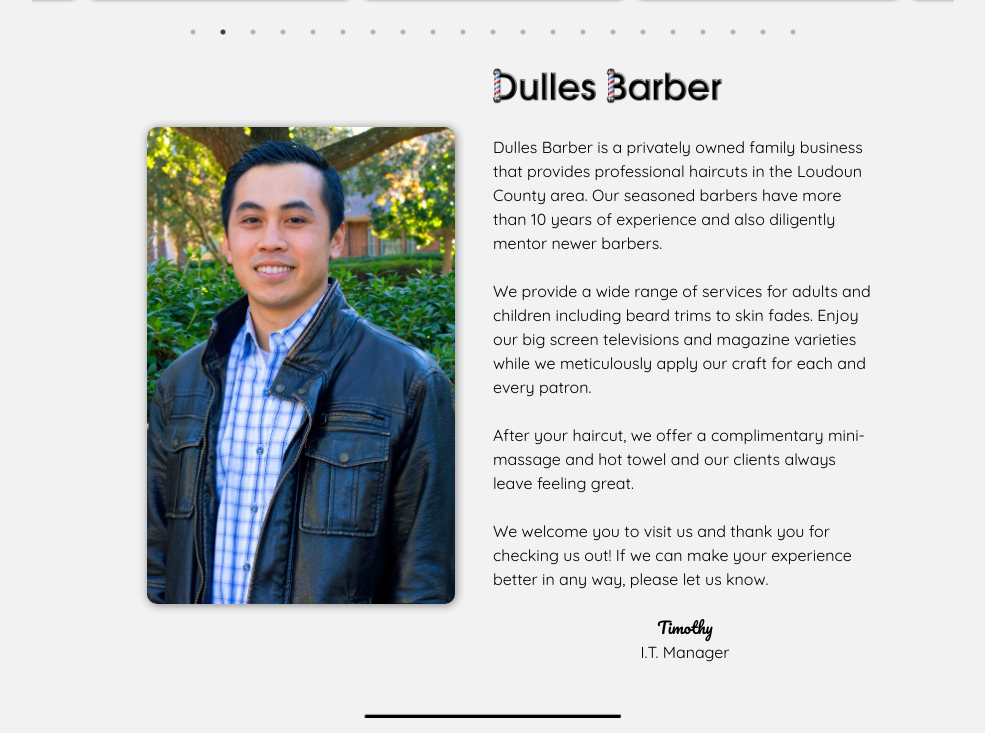
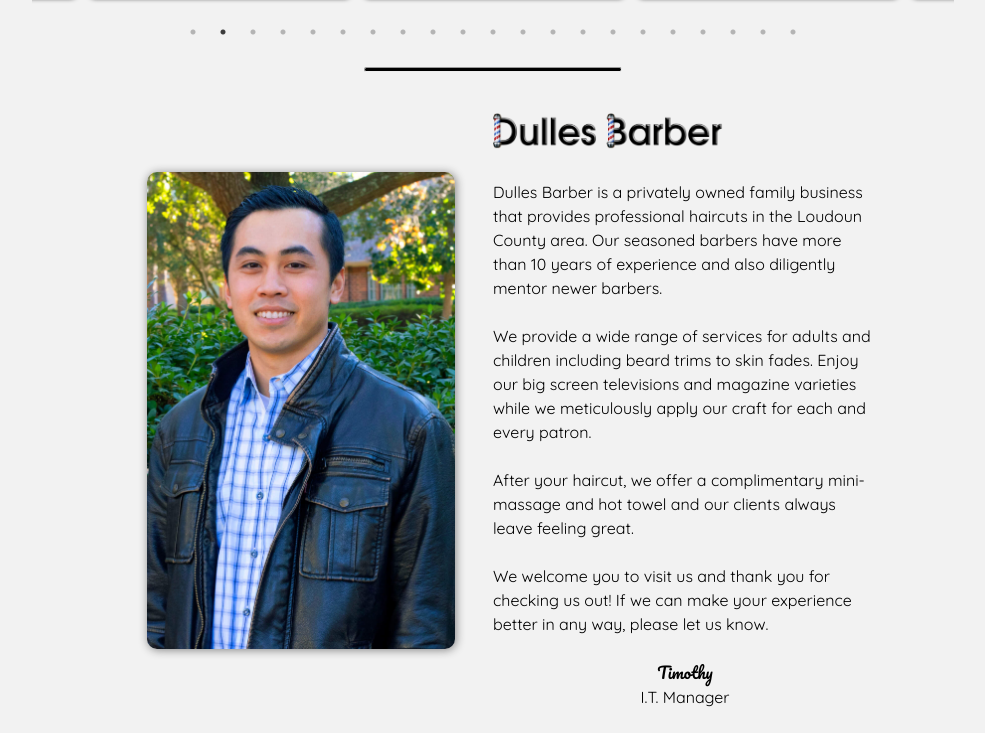
Before and after one commit to timh1203/dulles-barber, a Gatsby site: page / in a window 1280 px wide. Shown: the part 2187-2920 px from the top of the page, without its empty margins (147-1132 px from the left). Built offline with nearby package versions, Linux system fonts and the light colour scheme; Gatsby itself is replaced by a stand-in of ours.

Commit message:
Change hr for About

```diff
--- a/src/components/About.js
+++ b/src/components/About.js
@@ -3,7 +3,9 @@ import styled from 'styled-components'
 import Img from 'gatsby-image'
 
 const About = (props) => (
-  <Section id="about">
+  <Section>
+    <Hr id="about" />
+    <Div>
       <Div1>
         <Img1 fluid={props.profileImage} />
       </Div1>
@@ -24,16 +26,23 @@ const About = (props) => (
           I.T. Manager
         </Span1>
       </Div2>
+    </Div>
   </Section>
 )
 
 const Section = styled.section`
+`
+const Div = styled.div`
   text-align: left;
   display: flex;
   justify-content: center;
+  line-height: 1.4;
+  margin-bottom: 5rem;
   @media (max-width: 400px) {
+    text-align: center;
     flex-direction: column;
     align-items: center;
+    margin-bottom: 2rem;
   }
 `
 const Div1 = styled.div`
@@ -67,6 +76,20 @@ const Img1 = styled(Img)`
     height: 50%;
   }
 `
+const Hr = styled.hr`
+  width: 20%;
+  height: 3px;
+  background: black;
+  border-radius: 20px;
+  margin: 4rem auto;
+  @media (max-width: 769px) {
+    width: 40%;
+    margin: 5rem auto;
+  }
+  @media (max-width: 400px) {
+    width: 50%;
+  }
+`
 const Img2 = styled(Img)`
   width: 60%;
   margin-bottom: 3rem;
```
Lines whose indentation alone changed are shown as unchanged.
